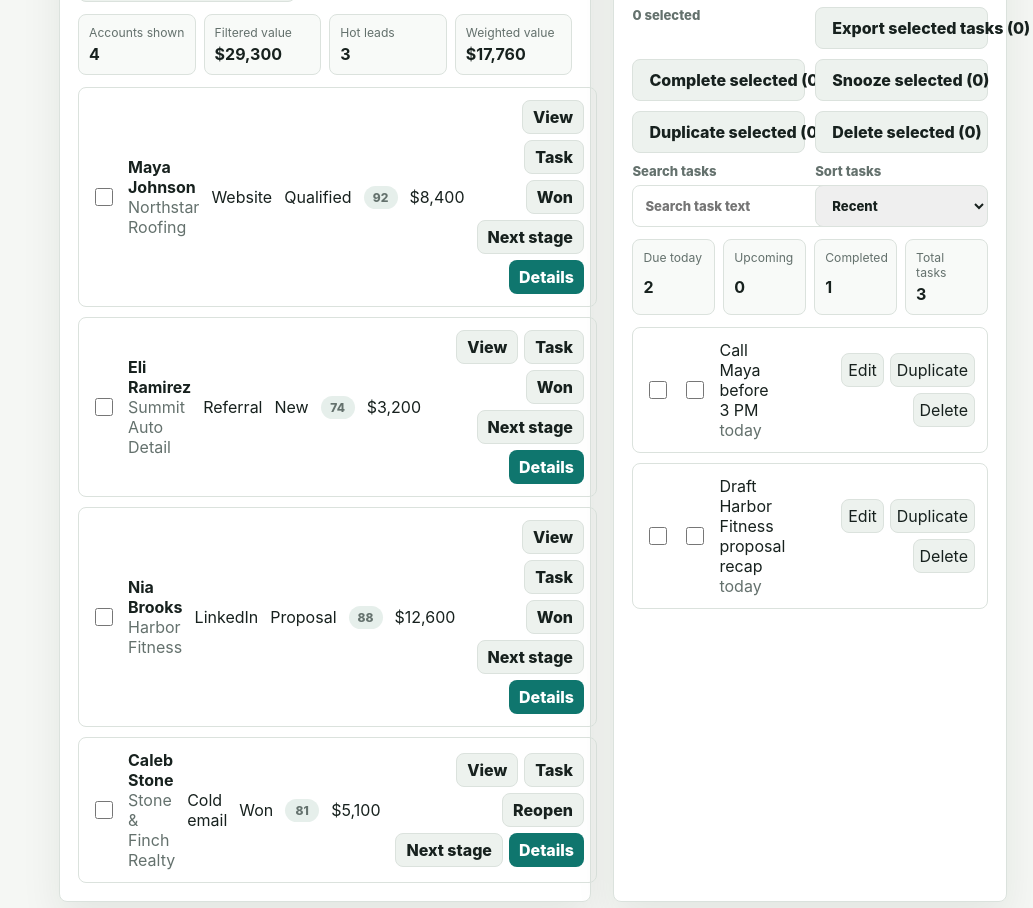
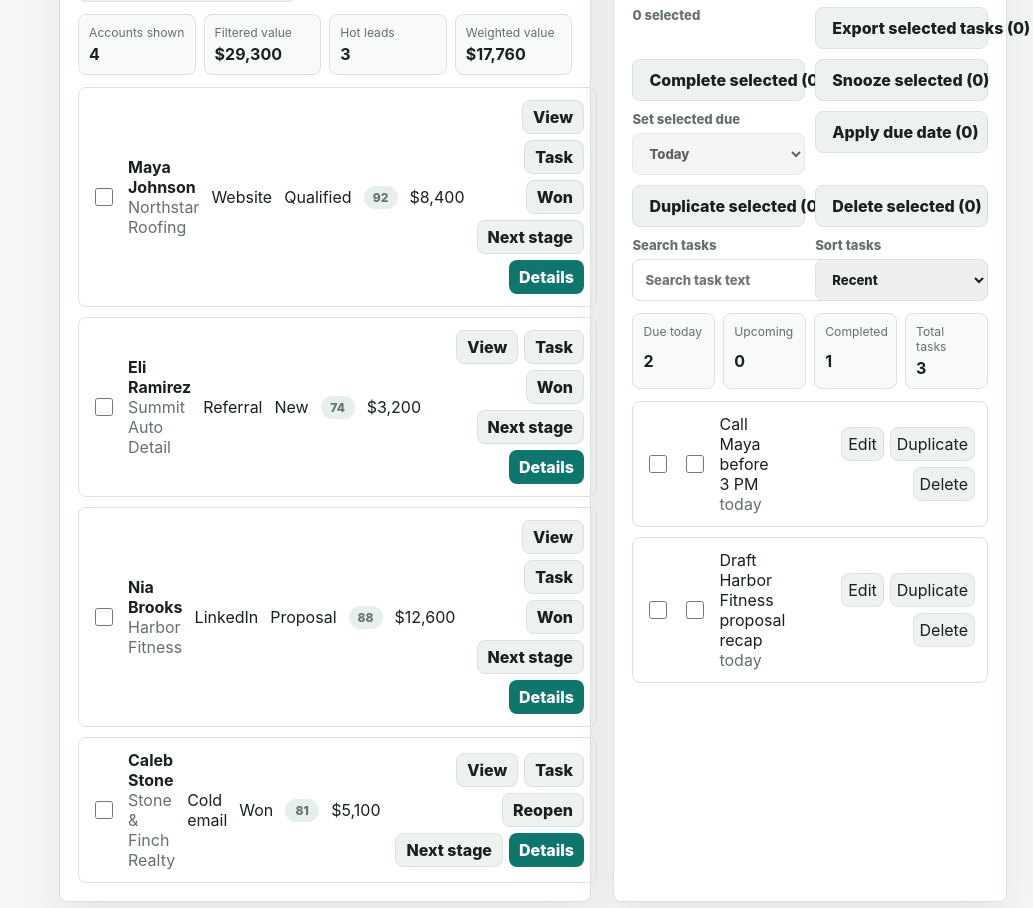
Before and after one commit to camnapper062603/closepilot-crm, a website: page index.html in a window 1280 px wide. Shown: the part 2935-3843 px from the top of the page, without its empty margins (247-1280 px from the left). Drawn offline with Linux system fonts and the light colour scheme.

Commit message:
Add selected task due-date action

```diff
--- a/app.js
+++ b/app.js
@@ -168,6 +168,8 @@ const taskSelectionStatus = document.querySelector("#taskSelectionStatus");
 const exportSelectedTasksButton = document.querySelector("#exportSelectedTasks");
 const completeSelectedTasksButton = document.querySelector("#completeSelectedTasks");
 const snoozeSelectedTasksButton = document.querySelector("#snoozeSelectedTasks");
+const selectedTaskDueInput = document.querySelector("#selectedTaskDue");
+const applySelectedTaskDueButton = document.querySelector("#applySelectedTaskDue");
 const duplicateSelectedTasksButton = document.querySelector("#duplicateSelectedTasks");
 const deleteSelectedTasksButton = document.querySelector("#deleteSelectedTasks");
 const automationList = document.querySelector("#automationList");
@@ -239,6 +241,7 @@ clearSelectedTasksButton.addEventListener("click", clearSelectedTasks);
 exportSelectedTasksButton.addEventListener("click", exportSelectedTasksCsv);
 completeSelectedTasksButton.addEventListener("click", completeSelectedTasks);
 snoozeSelectedTasksButton.addEventListener("click", snoozeSelectedTasks);
+applySelectedTaskDueButton.addEventListener("click", applySelectedTaskDue);
 duplicateSelectedTasksButton.addEventListener("click", duplicateSelectedTasks);
 deleteSelectedTasksButton.addEventListener("click", deleteSelectedTasks);
 taskSearchInput.addEventListener("input", renderTasks);
@@ -1400,12 +1403,15 @@ function updateTaskSelectionControls() {
   exportSelectedTasksButton.disabled = !hasSelection;
   completeSelectedTasksButton.disabled = !hasOpenSelection;
   snoozeSelectedTasksButton.disabled = !hasSnoozableSelection;
+  selectedTaskDueInput.disabled = !hasSelection;
+  applySelectedTaskDueButton.disabled = !hasSelection;
   duplicateSelectedTasksButton.disabled = !hasSelection;
   deleteSelectedTasksButton.disabled = !hasSelection;
   taskSelectionStatus.textContent = `${count} selected`;
   exportSelectedTasksButton.textContent = `Export selected tasks (${count})`;
   completeSelectedTasksButton.textContent = `Complete selected (${count})`;
   snoozeSelectedTasksButton.textContent = `Snooze selected (${count})`;
+  applySelectedTaskDueButton.textContent = `Apply due date (${count})`;
   duplicateSelectedTasksButton.textContent = `Duplicate selected (${count})`;
   deleteSelectedTasksButton.textContent = `Delete selected (${count})`;
 }
@@ -1450,6 +1456,15 @@ async function snoozeSelectedTasks() {
   if (!tasks.length) return;
 
   await Promise.all(tasks.map((task) => store.updateTask({ ...task, due: "tomorrow" })));
+  selectedTaskIds.clear();
+  await reloadState();
+}
+
+async function applySelectedTaskDue() {
+  const tasks = selectedTasks();
+  if (!tasks.length) return;
+
+  await Promise.all(tasks.map((task) => store.updateTask({ ...task, due: selectedTaskDueInput.value })));
   selectedTaskIds.clear();
   await reloadState();
 }
--- a/index.html
+++ b/index.html
@@ -280,6 +280,16 @@
               <button class="secondary-button" id="exportSelectedTasks" type="button" disabled>Export selected tasks (0)</button>
               <button class="secondary-button" id="completeSelectedTasks" type="button" disabled>Complete selected (0)</button>
               <button class="secondary-button" id="snoozeSelectedTasks" type="button" disabled>Snooze selected (0)</button>
+              <label class="task-bulk-due">
+                Set selected due
+                <select id="selectedTaskDue">
+                  <option value="today">Today</option>
+                  <option value="tomorrow">Tomorrow</option>
+                  <option value="in 3 days">In 3 days</option>
+                  <option value="next week">Next week</option>
+                </select>
+              </label>
+              <button class="secondary-button" id="applySelectedTaskDue" type="button" disabled>Apply due date (0)</button>
               <button class="secondary-button" id="duplicateSelectedTasks" type="button" disabled>Duplicate selected (0)</button>
               <button class="secondary-button" id="deleteSelectedTasks" type="button" disabled>Delete selected (0)</button>
               <label class="task-search">
--- a/styles.css
+++ b/styles.css
@@ -1042,13 +1042,15 @@ button.insight-card:hover {
 #exportSelectedTasks,
 #completeSelectedTasks,
 #snoozeSelectedTasks,
+#applySelectedTaskDue,
 #duplicateSelectedTasks,
 #deleteSelectedTasks {
   width: 100%;
 }
 
 .task-search,
-.task-sort {
+.task-sort,
+.task-bulk-due {
   color: var(--muted);
   display: grid;
   font-size: 0.82rem;
@@ -1068,6 +1070,7 @@ button.insight-card:hover {
 .task-form select,
 .task-search input,
 .task-sort select,
+.task-bulk-due select,
 .task-edit-form input,
 .task-edit-form select {
   border: 1px solid var(--line);
```
Also changed, not shown: tests/crm.spec.js (+21 -0 lines).
